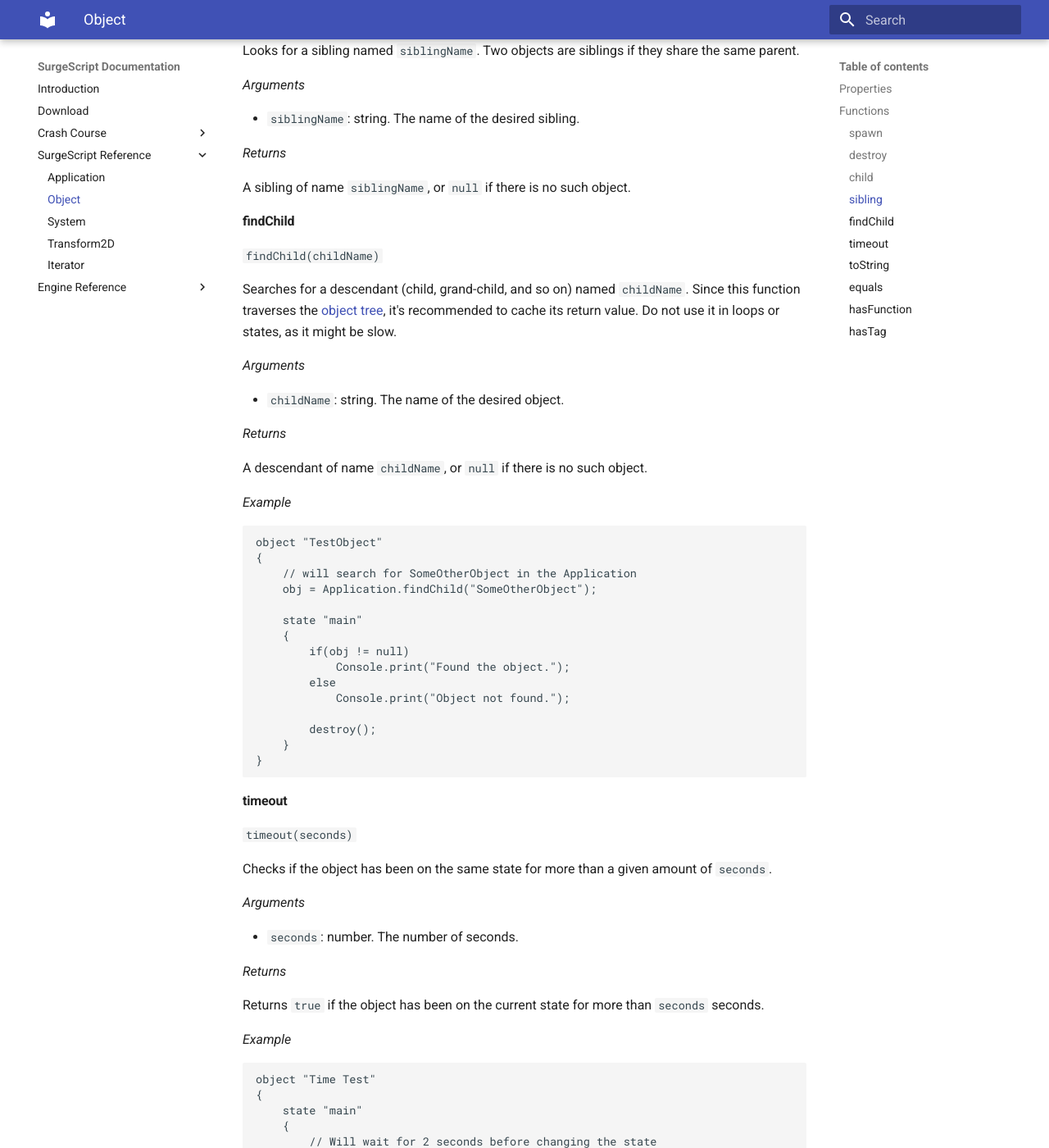
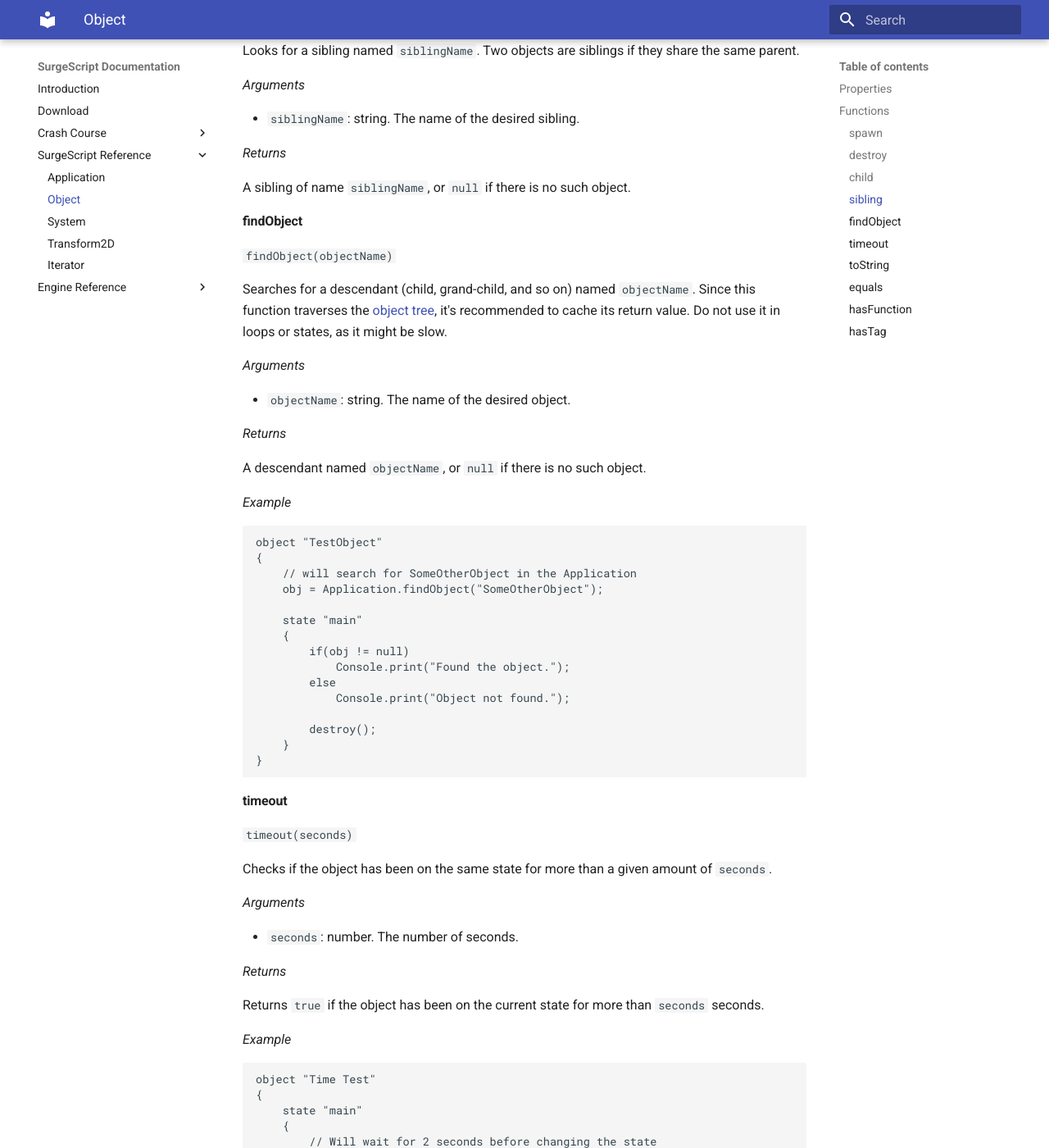
Before and after one commit to alemart/surgescript, an MkDocs documentation site: the page built from docs/reference/object.md, in a window 1280 px wide and 1400 px high, scrolled down 1381 px. Shown: the whole window at 82% size. Built offline with MkDocs 1.6.1 and Material for MkDocs 9.7.7, drawn with Linux system fonts in a browser that asks for light colours; old or Windows-style settings are respelled for this version of MkDocs.

Commit message:
Renamed Object.findChild() to Object.findObject()

```diff
--- a/docs/reference/object.md
+++ b/docs/reference/object.md
@@ -65,19 +65,19 @@ Looks for a sibling named `siblingName`. Two objects are siblings if they share
 
 A sibling of name `siblingName`, or `null` if there is no such object.
 
-#### findChild
+#### findObject
 
-`findChild(childName)`
+`findObject(objectName)`
 
-Searches for a descendant (child, grand-child, and so on) named `childName`. Since this function traverses the [object tree](../tutorials/object_tree), it's recommended to cache its return value. Do not use it in loops or states, as it might be slow.
+Searches for a descendant (child, grand-child, and so on) named `objectName`. Since this function traverses the [object tree](../tutorials/object_tree), it's recommended to cache its return value. Do not use it in loops or states, as it might be slow.
 
 *Arguments*
 
-* `childName`: string. The name of the desired object.
+* `objectName`: string. The name of the desired object.
 
 *Returns*
 
-A descendant of name `childName`, or `null` if there is no such object.
+A descendant named `objectName`, or `null` if there is no such object.
 
 *Example*
 
@@ -85,7 +85,7 @@ A descendant of name `childName`, or `null` if there is no such object.
 object "TestObject"
 {
     // will search for SomeOtherObject in the Application
-    obj = Application.findChild("SomeOtherObject");
+    obj = Application.findObject("SomeOtherObject");
 
     state "main"
     {
--- a/docs/tutorials/object_tree.md
+++ b/docs/tutorials/object_tree.md
@@ -82,12 +82,12 @@ Function / property|Description
 *obj.parent* (read-only) | The parent object
 *obj.childCount* (read-only) | Number of immediate children
 *obj.child(name)* | Gets a child object named *name*
-*obj.findChild(name)* | Finds\* a descendant named *name*
+*obj.findObject(name)* | Finds\* a descendant named *name*
 *obj.sibling(name)* | Gets a sibling\*\* named *name*
 
 > **Notes:**
 >
-> \* findChild() may be slow, as it performs a deep search within the object tree. One is encouraged to cache the result of this function (for example, in the object constructor) and to avoid using it in states or loops.
+> \* findObject() may be slow, as it performs a deep search within the object tree. One is encouraged to cache the result of this function (for example, in the object constructor) and to avoid using it in states or loops.
 >
 > \*\* We say that two distinct objects are siblings if they share the same parent.
 
```
Also changed, not shown: 2 other files.
